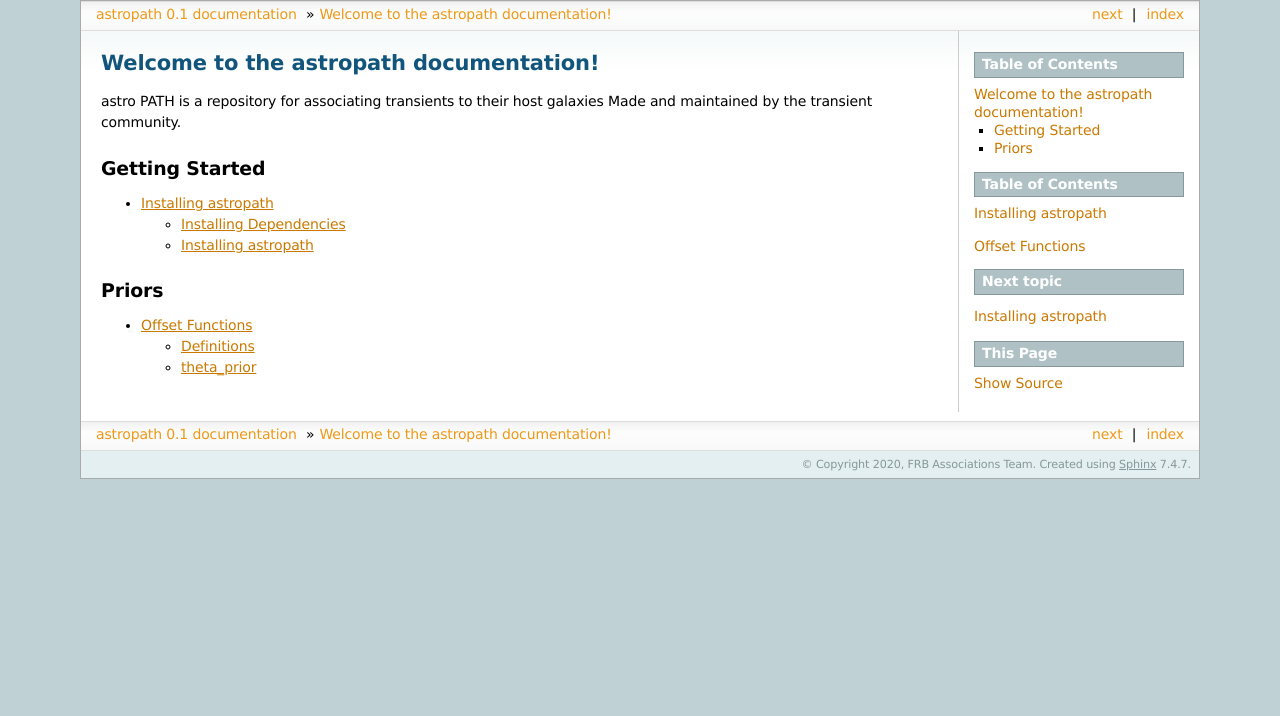
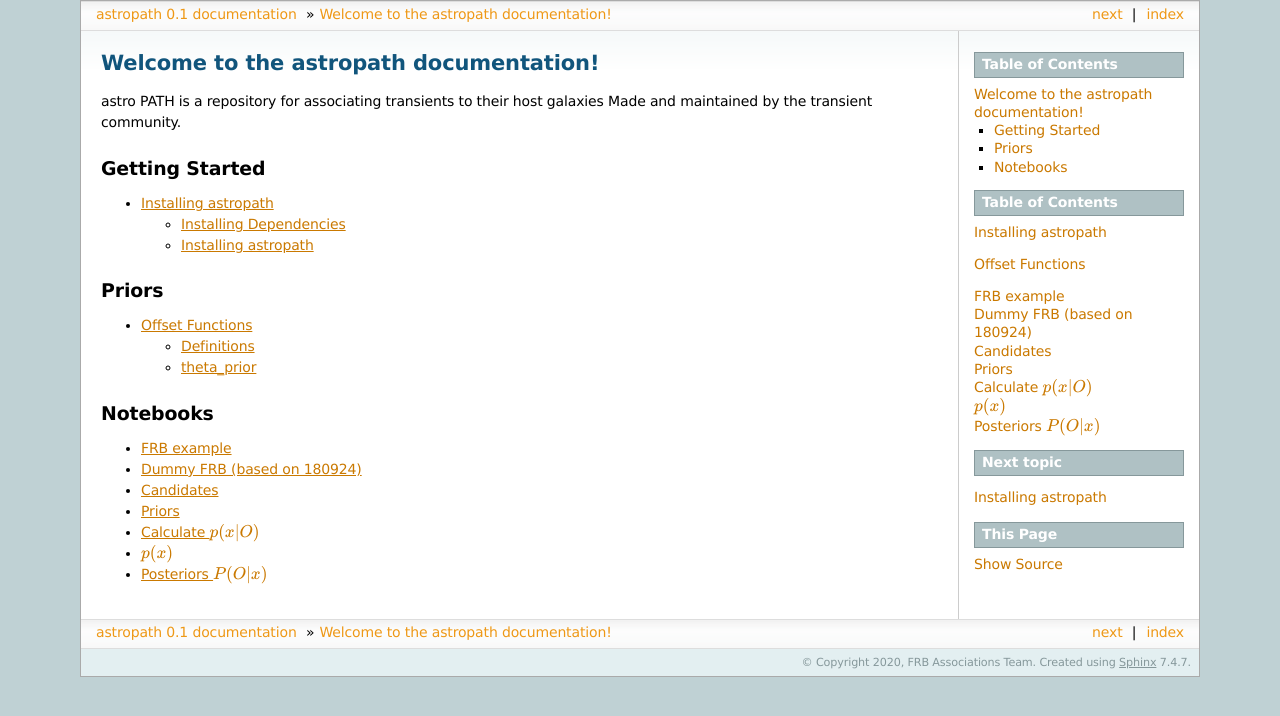
Before and after one commit to FRBs/astropath, a Sphinx documentation site: the page built from docs/index.rst, in a window 1280 px wide. Shown: the top 716 px of the page. Built offline with Sphinx 7.4.7, drawn with Linux system fonts in a browser that asks for light colours.

Commit message:
link to Notebook

```diff
--- a/docs/conf.py
+++ b/docs/conf.py
@@ -39,6 +39,7 @@
     'sphinx.ext.mathjax',
     'sphinx.ext.ifconfig',
     'sphinx.ext.viewcode',
+    'nbsphinx',
 ]
 
 # Napoleon settings
--- a/docs/index.rst
+++ b/docs/index.rst
@@ -27,3 +27,11 @@
    :maxdepth: 2
 
    offset_function
+
+Notebooks
+---------
+
+.. toctree::
+   :maxdepth: 1
+
+   nb/FRB_example
```
